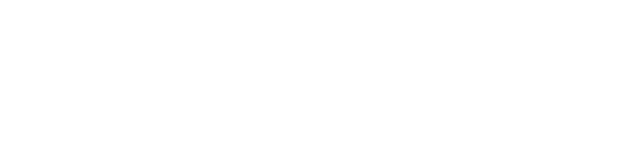
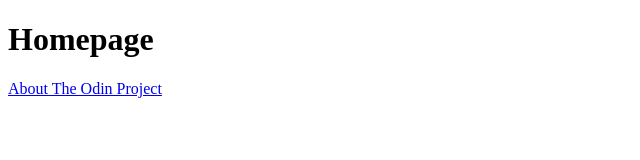
Before and after one commit to D1pak5unar/git_test, a plain HTML site: page odin-links-and-images/index.html in a window 1280 px wide. Shown: the whole page, without its empty margins (0-640 px from the left). Drawn offline with Linux system fonts and the light colour scheme.

Commit message:
links and image html upload

```diff
--- a/odin-links-and-images/index.html
+++ b/odin-links-and-images/index.html
@@ -5,6 +5,8 @@
     <title>Images and Links</title>
     </head>
     <body>
+        <h1>Homepage</h1>
+        <a href="https://www.theodinproject.com/about" target="_blank" rel="noopener noreferrer">About The Odin Project</a>
 
     </body>
 </html>
```
